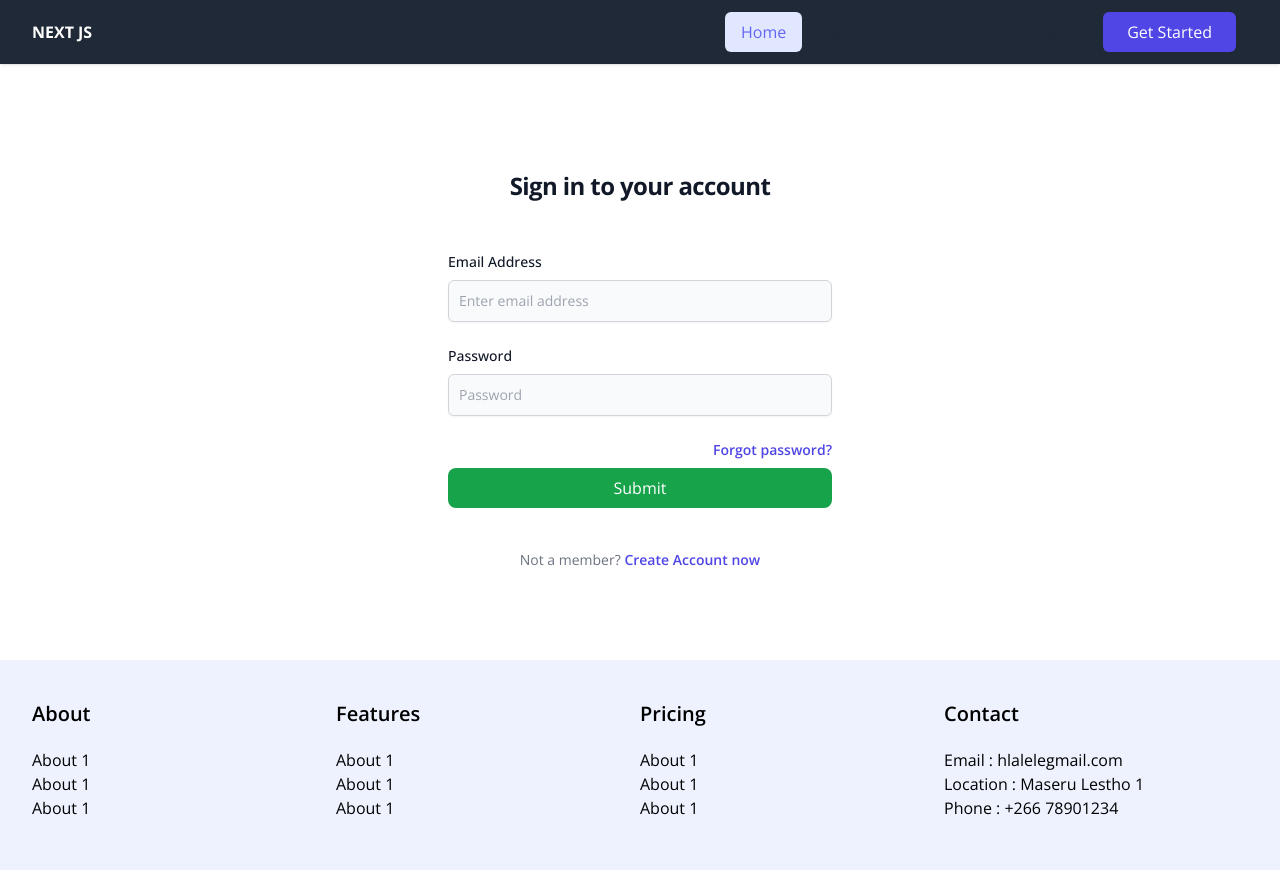
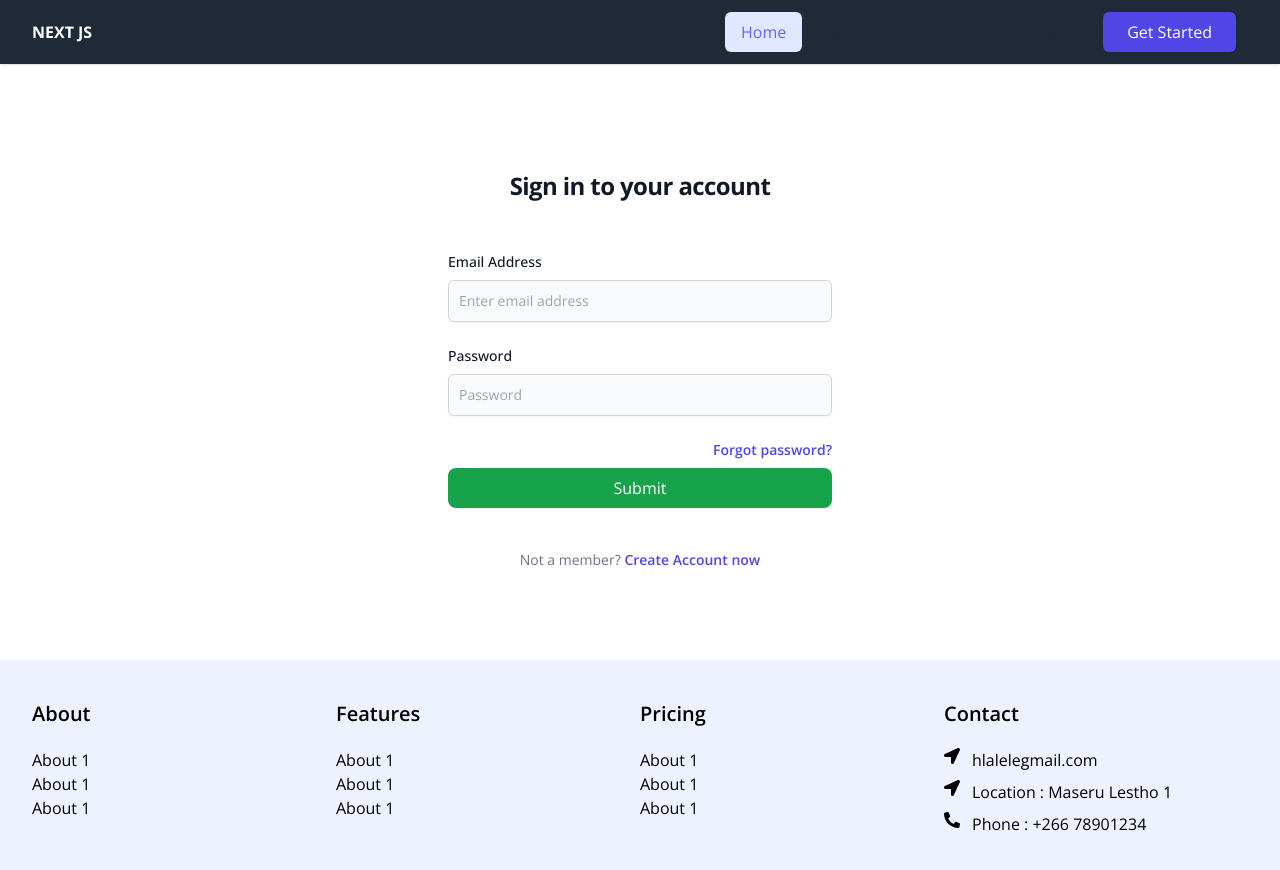
Before and after one commit to HMaroba/nextjs-tailwind, a Next.js app: page / in a window 1280 px wide. Shown: the top 870 px of the page. Built offline with nearby package versions, Linux system fonts and the light colour scheme.

Commit message:
Fixed logo

```diff
--- a/src/app/(components)/footer.tsx
+++ b/src/app/(components)/footer.tsx
@@ -1,4 +1,5 @@
 import Link from "next/link";
+import { FaInbox, FaLocationArrow, FaPhoneAlt } from "react-icons/fa";
 
 export default function Footer() {
   return (
@@ -8,7 +9,7 @@ export default function Footer() {
           <div className="h-40">
             <h6 className="mt-2 mb-5 font-semibold text-xl">About</h6>
             <ul>
-            <div>
+              <div>
                 <Link href={"#"}>About 1</Link>
               </div>
               <div>
@@ -22,7 +23,7 @@ export default function Footer() {
           <div className="h-40">
             <h6 className="mt-2 mb-5 font-semibold text-xl">Features</h6>
             <ul>
-            <div>
+              <div>
                 <Link href={"#"}>About 1</Link>
               </div>
               <div>
@@ -36,7 +37,7 @@ export default function Footer() {
           <div className="h-40">
             <h6 className="mt-2 mb-5 font-semibold text-xl">Pricing</h6>
             <ul>
-            <div>
+              <div>
                 <Link href={"#"}>About 1</Link>
               </div>
               <div>
@@ -49,17 +50,31 @@ export default function Footer() {
           </div>
           <div className="h-40">
             <h6 className="mt-2 mb-5 font-semibold text-xl">Contact</h6>
-            <ul>
-            <div>
-                <Link href={"#"}>Email : hlalelegmail.com</Link>
+            <ul className="space-y-2">
+              <div className="flex flex-row space-x-3">
+                <FaLocationArrow />
+                <Link href={"#"}>hlalelegmail.com</Link>
               </div>
-              <div>
-                <Link href={"#"}>Location : Maseru Lestho  1</Link>
+              <div className="flex flex-row space-x-3">
+              <FaLocationArrow />
+                <Link href={"#"}>Location : Maseru Lestho 1</Link>
               </div>
-              <div>
+              <div className="flex flex-row space-x-3">
+                <FaPhoneAlt />
                 <Link href={"#"}>Phone : +266 78901234</Link>
               </div>
             </ul>
+            {/* <div className="flex flex-row mt-4 space-x-10">
+              <div className="text-2xl text-blue-500">
+                <FaLocationArrow  />
+              </div>
+              <div className="text-2xl text-blue-500">
+                <FaPhoneAlt />
+              </div>
+              <div className="text-2xl text-blue-500">
+                <FaInbox />
+              </div>
+            </div> */}
           </div>
         </div>
       </div>
```
